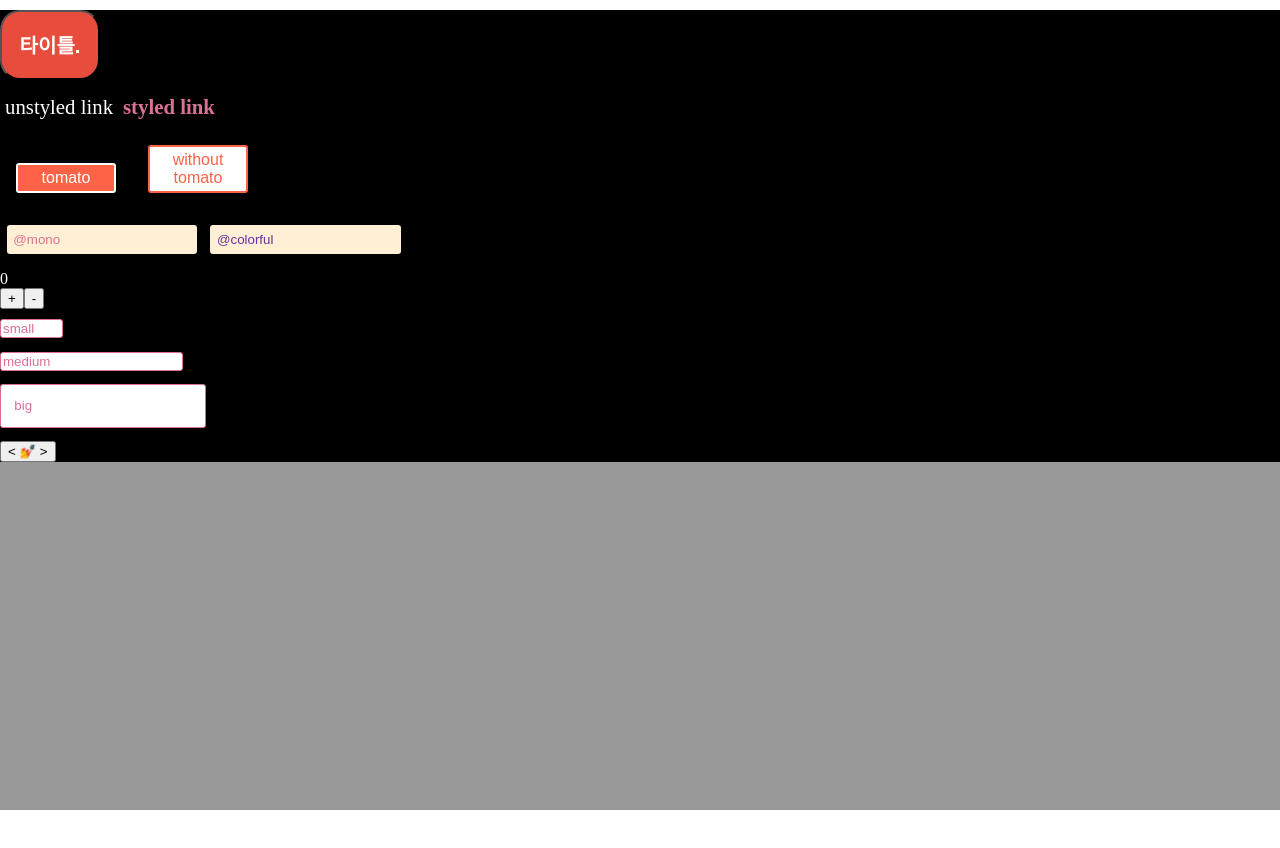
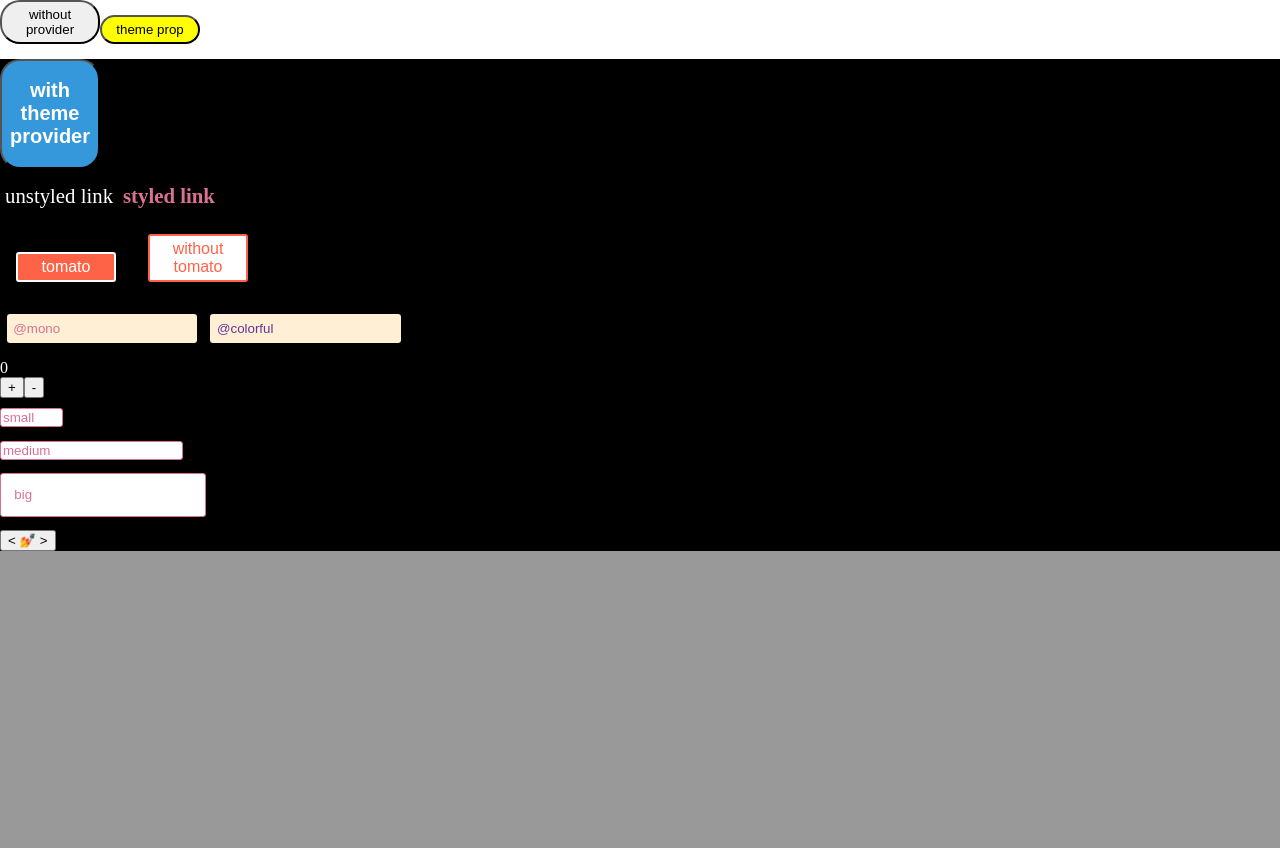
Before and after one commit to juunone/styledcomponents, a React (Create React App) app: page / in a window 1280 px wide. Shown: the top 848 px of the page. Before the commit the page ends 810 px from the top, so only its background shows below. Built offline with nearby package versions, Linux system fonts and the light colour scheme; the HTML template or start-up script is replaced by a standard one.

Commit message:
styled component themeProvider apply

```diff
--- a/src/App.js
+++ b/src/App.js
@@ -36,7 +36,7 @@ const Button = styled.button`
   width:100px;
   padding:5px;
   margin-bottom:5px;
-  background-color : ${props => props.theme.dangerColor};
+  background-color : ${props => props.theme.mainColor};
 `
 
 const SquareButton = styled(Button)`
@@ -112,16 +112,26 @@ const PulseButton = styled.button`
   animation: ${animation};
 `
 
+// We are passing a default theme for Buttons that arent wrapped in the ThemeProvider
+Button.defaultProps = {
+  theme: {
+    main: "palevioletred"
+  }
+}
 
 
 class App extends Component {
   render() {
     return (
-      <ThemeProvider theme={theme}>
-        <Container>
-          <Form />
-        </Container>
-      </ThemeProvider>
+      <div>
+        <Button>without provider</Button>
+        <Button theme={{mainColor:'yellow'}}>theme prop</Button>
+        <ThemeProvider theme={theme}>
+          <Container>
+            <Form />
+          </Container>
+        </ThemeProvider>
+      </div>
     );
   }
 }
@@ -132,7 +142,7 @@ const Form = () => (
     <Card>
       <Button>
         <Title>
-          타이틀.
+          with theme provider
         </Title>
       </Button>
     </Card>
```
